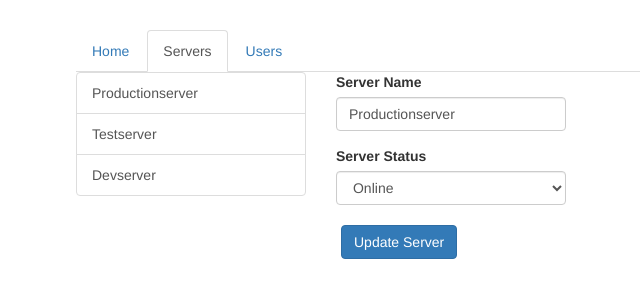
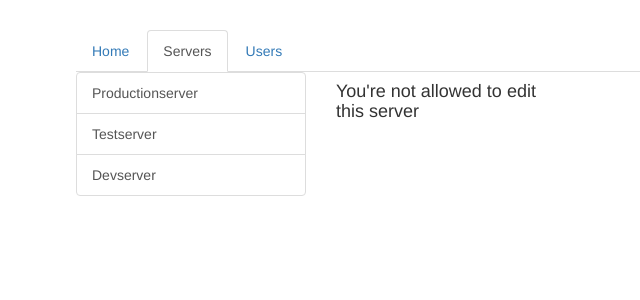
Before and after one commit to shivrajpro/angular-practice, an Angular app: page /servers/1/edit in a window 1280 px wide. Shown: the top 300 px of the page, without its empty margins (189-829 px from the left). Built offline with nearby package versions, Linux system fonts and the light colour scheme.

Commit message:
adding page not found component

```diff
--- /dev/null
+++ b/src/app/page-not-found/page-not-found.component.html
@@ -0,0 +1 @@
+<h1>ERROR 404 : Page Not Found</h1>
--- /dev/null
+++ b/src/app/page-not-found/page-not-found.component.ts
@@ -0,0 +1,15 @@
+import { Component, OnInit } from '@angular/core';
+
+@Component({
+  selector: 'app-page-not-found',
+  templateUrl: './page-not-found.component.html',
+  styleUrls: ['./page-not-found.component.css']
+})
+export class PageNotFoundComponent implements OnInit {
+
+  constructor() { }
+
+  ngOnInit(): void {
+  }
+
+}
--- a/src/app/servers/edit-server/edit-server.component.html
+++ b/src/app/servers/edit-server/edit-server.component.html
@@ -1,3 +1,6 @@
+<h4 *ngIf="!allowEdit">You're not allowed to edit  this server</h4>
+
+<div *ngIf="allowEdit">
   <div class="form-group">
     <label for="name">Server Name</label>
     <input
@@ -18,4 +21,6 @@
   </div>
   <button
     class="btn btn-primary"
-  (click)="onUpdateServer()">Update Server</button>
+    (click)="onUpdateServer()">Update Server
+  </button>
+</div>
--- a/src/app/servers/edit-server/edit-server.component.ts
+++ b/src/app/servers/edit-server/edit-server.component.ts
@@ -1,7 +1,7 @@
 import { Component, OnInit } from '@angular/core';
 
 import { ServersService } from '../servers.service';
-import { ActivatedRoute } from '@angular/router';
+import { ActivatedRoute, Params } from '@angular/router';
 
 @Component({
   selector: 'app-edit-server',
@@ -12,13 +12,18 @@ export class EditServerComponent implements OnInit {
   server: {id: number, name: string, status: string};
   serverName = '';
   serverStatus = '';
+  allowEdit: boolean = false;
 
   constructor(private serversService: ServersService, private route: ActivatedRoute) { }
 
   ngOnInit() {
     // console.log(this.route.snapshot.queryParams);
     // console.log(this.route.snapshot.fragment);
-    this.route.queryParams.subscribe();
+    this.route.queryParams.subscribe(
+      (queryParams: Params)=>{
+        this.allowEdit = queryParams['allowEdit'] == 1 ? true : false;
+      }
+    );
     this.route.fragment.subscribe();
 
     this.server = this.serversService.getServer(1);
--- a/src/app/servers/server/server.component.ts
+++ b/src/app/servers/server/server.component.ts
@@ -27,6 +27,6 @@ export class ServerComponent implements OnInit {
   }
 
   onEdit(){
-    this.router.navigate(['edit'], {relativeTo: this.route});
+    this.router.navigate(['edit'], {relativeTo: this.route, queryParamsHandling: 'preserve'});
   }
 }
--- a/src/app/servers/servers.component.html
+++ b/src/app/servers/servers.component.html
@@ -3,7 +3,7 @@
     <div class="list-group">
       <a
         [routerLink]="['/servers', server.id]"
-        [queryParams]="{'allowEdit': server.id===3 ? 1 : 0 }"
+        [queryParams]="{'allowEdit': server.id === 3 ? 1 : 0 }"
         fragment="loading"
         class="list-group-item"
         *ngFor="let server of servers">
--- a/src/app/servers/servers.component.ts
+++ b/src/app/servers/servers.component.ts
@@ -1,6 +1,6 @@
 import { Component, OnInit } from '@angular/core';
 import { ServersService } from './servers.service';
-import { Router, ActivatedRoute } from '@angular/router';
+import { Router, ActivatedRoute, Params } from '@angular/router';
 
 @Component({
   selector: 'app-servers',
```
Also changed, not shown: src/app/app.module.ts (+12 -1 lines), src/app/page-not-found/page-not-found.component.css (added). Lines whose indentation alone changed are shown as unchanged.
